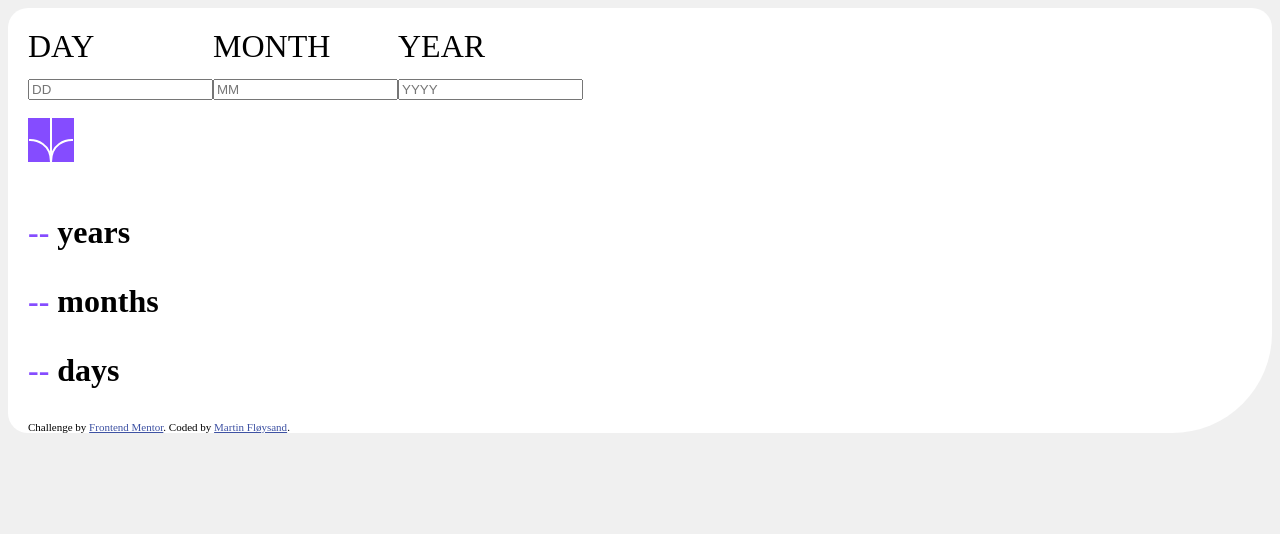
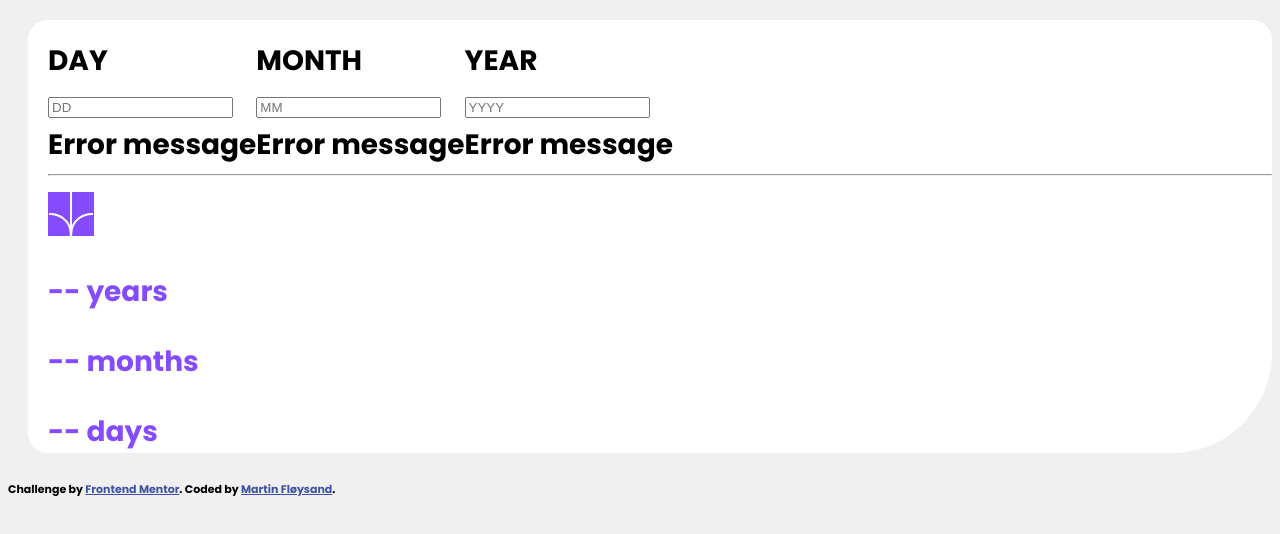
Before and after one commit to h574641/Frontend-mentor-projects, a plain HTML site: page Age-Calculator/index.html in a window 1280 px wide. Drawn offline with Linux system fonts and the light colour scheme.

Commit message:
Lagt til javascript-fil

```diff
--- a/Age-Calculator/index.html
+++ b/Age-Calculator/index.html
@@ -23,23 +23,26 @@
 
       <div class="day">
         <label>DAY</label><br>
-        <input type="text" placeholder="DD">
+        <input type="text" placeholder="DD"><br>
+        <span>Error message</span>
       </div>
 
       <div class="month">
         <label>MONTH</label><br>
-        <input type="text" placeholder="MM">
+        <input type="text" placeholder="MM"><br>
+        <span>Error message</span>
       </div>
 
       <div class="year">
         <label>YEAR</label><br>
-        <input type="text" placeholder="YYYY">
+        <input type="text" placeholder="YYYY"><br>
+        <span>Error message</span>
       </div>
 
     </div>
 
     <div class="middle">
-
+      <hr>
       <p><img src="./assets/images/icon-arrow.svg"></p>
 
     </div>
@@ -52,11 +55,11 @@
 
     </div>
 
-    <div class="attribution">
-      Challenge by <a href="https://www.frontendmentor.io/challenges" target="_blank">Frontend Mentor</a>.
-      Coded by <a href="https://github.com/h131177%22%3E">Martin Fløysand</a>.
-    </div>
+  </div>
 
+  <div class="attribution">
+    Challenge by <a href="https://www.frontendmentor.io/challenges" target="_blank">Frontend Mentor</a>.
+    Coded by <a href="https://github.com/h574641">Martin Fløysand</a>.
   </div>
 
 </body>
--- a/Age-Calculator/style.css
+++ b/Age-Calculator/style.css
@@ -1,32 +1,28 @@
 body {
     background-color: hsl(0, 0%, 94%);
+    font-family: Poppins;
 }
 .container {
     background-color: hsl(0, 0%, 100%);
     border-radius: 20px 20px 100px 20px;
     padding-left: 20px;
     padding-top: 20px;
+    margin-top: 20px;
+    margin-left: 20px;
 }
 .top {
     display: flex;
-    font-size: 32px;
+    font-size: 28px;
 }
-
-.middle {
-    display:flex;
-}
-
-.bottom {
-    font-size: 32px;
-    font-weight: bold ;
-}
-img {
+.middle img {
     background-color: hsl(259, 100%, 65%);
 }
-img:hover {
+.middle img:hover {
     background-color: hsl(0, 0%, 8%);
 }
-span {
+.bottom {
+    font-size: 28px;
+    font-weight: bold ;
     color: hsl(259, 100%, 65%);
 }
 .attribution {
```
Also changed, not shown: Age-Calculator/age_calculator.js (added, +22 -0 lines).
